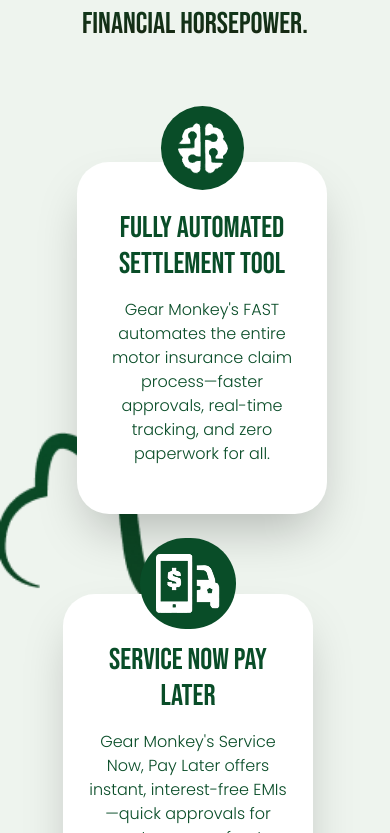
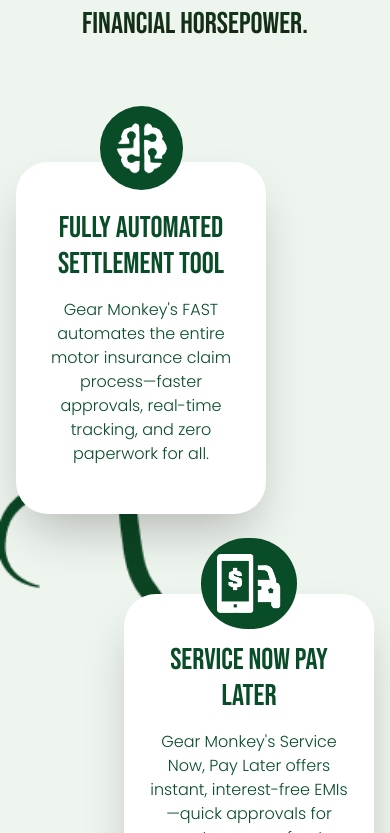
Before and after one commit to lofritex/gear-monkey-webpage, a React (Vite) app: page / in a window 390 px wide. Shown: the part 2251-3084 px from the top of the page. Built offline with nearby package versions, Linux system fonts and the light colour scheme.

Commit message:
New webpage v 0.9.6

```diff
--- a/src/components/home/SmartSolutionsSection.tsx
+++ b/src/components/home/SmartSolutionsSection.tsx
@@ -18,7 +18,7 @@
         </h4>
       </div>
       <div className="relative flex w-screen max-w-screen-xl flex-col items-center">
-        <div className="flex w-full max-w-2/3 flex-col justify-center gap-20 px-3 py-10 md:max-w-full md:flex-row md:px-7 lg:py-32">
+        <div className="flex w-full flex-col justify-center gap-20 px-4 py-10 sm:max-w-3/4 md:max-w-full md:flex-row md:px-7 lg:py-32">
           <Card className="relative h-[350px] w-[250px] self-start">
             <FeaturesCardChild
               title="FULLY AUTOMATED SETTLEMENT TOOL"
```
